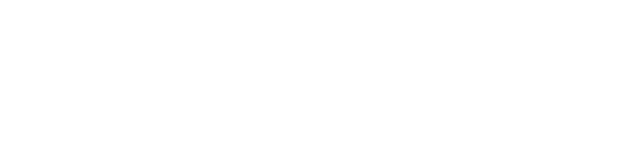
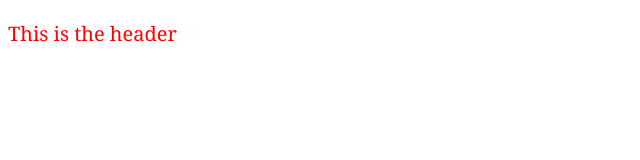
Before and after one commit to AyeRonDee/new-repo, a plain HTML site: page index.html in a window 1280 px wide. Shown: the whole page, without its empty margins (0-640 px from the left). Drawn offline with Linux system fonts and the light colour scheme.

Commit message:
Link stylesheet to index - Git Push practice

```diff
--- a/index.html
+++ b/index.html
@@ -3,7 +3,12 @@
   <head>
     <meta charset="UTF-8" />
     <meta name="viewport" content="width=device-width, initial-scale=1.0" />
+    <link rel="stylesheet" href="style.css" />
     <title>Document</title>
   </head>
-  <body></body>
+  <body>
+    <header>
+      <p>This is the header</p>
+    </header>
+  </body>
 </html>
--- a/style.css
+++ b/style.css
@@ -1,3 +1,8 @@
 body {
-  color: #fff;
+  color: red;
 }
+
+p {
+  font-family: Cambria, Cochin, Georgia, Times, "Times New Roman", serif;
+  font-size: 20px;
+}
```
